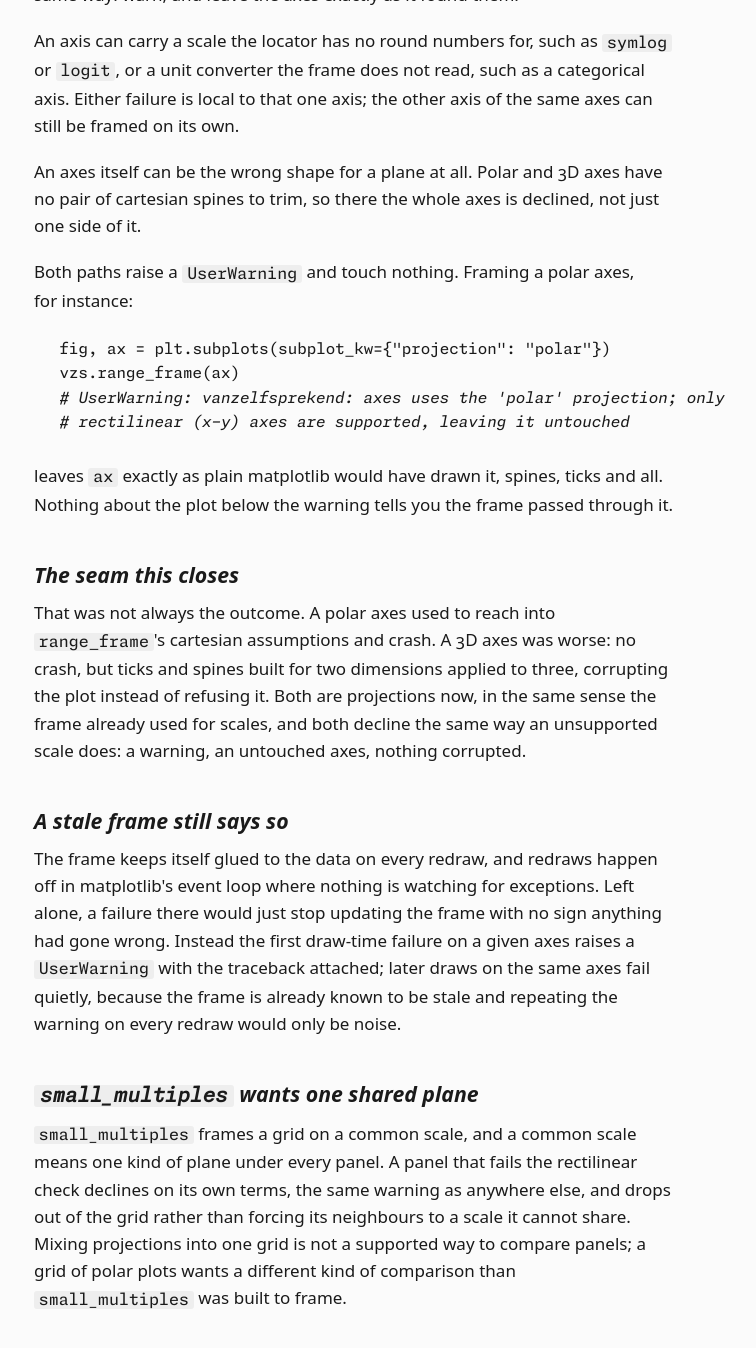
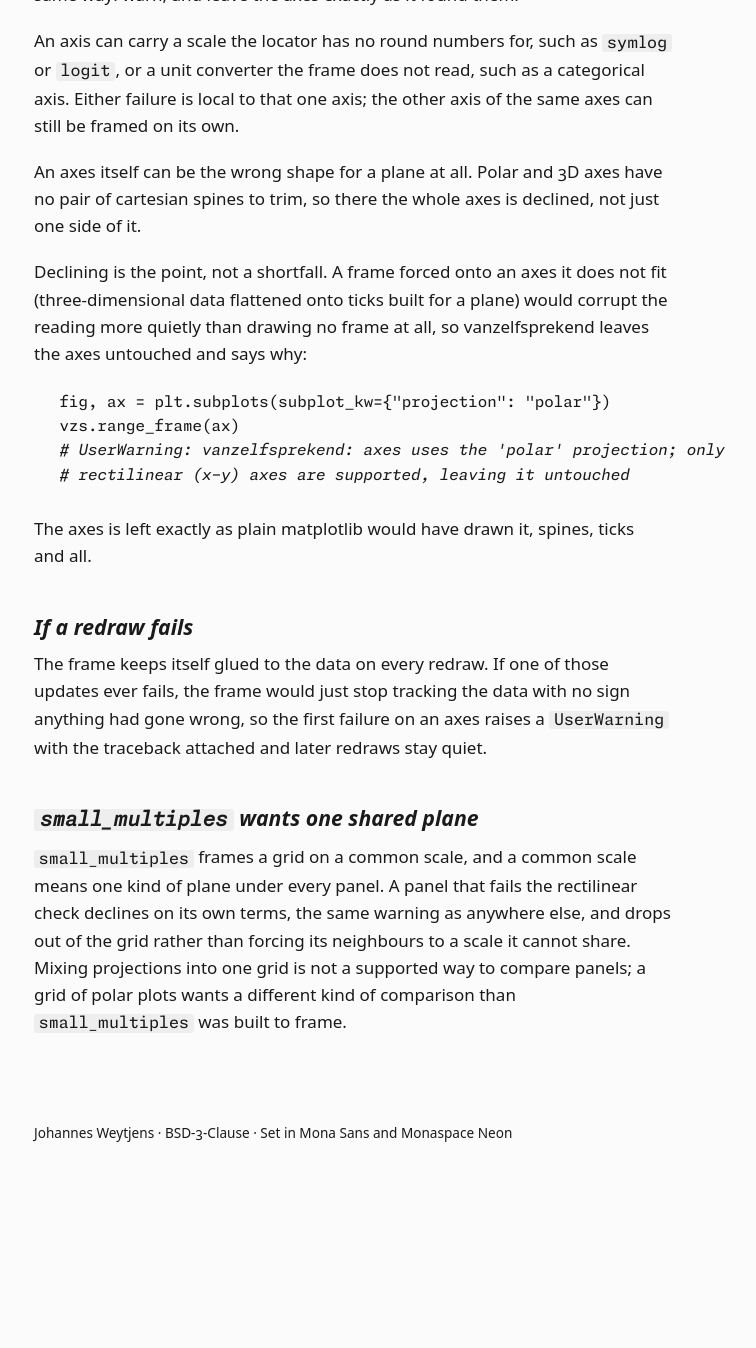
Before and after one commit to jpweytjens/vanzelfsprekend, an MkDocs documentation site: the page built from docs/explanation/scope.md, in a window 1280 px wide and 1400 px high, scrolled down 680 px. Shown: the top 1348 px of the window, without its empty margins (34-790 px from the left). Built offline with MkDocs 1.6.1, drawn with Linux system fonts in a browser that asks for light colours; some web fonts are replaced; after the commit the page ends 1892 px from its top, so only the background shows below that.

Commit message:
docs(explanation): tighten the scope page
Cut the changelog-style history section and the draw-loop internals;
fold the reason declining beats a best-effort frame into the decline
section. Keep the user-facing contract.

Claude-Session: https://claude.ai/code/session_01GJ6anr77v7GnDaeiYQ7CQC

````diff
--- a/docs/explanation/scope.md
+++ b/docs/explanation/scope.md
@@ -14,7 +14,7 @@ An axis can carry a scale the locator has no round numbers for, such as `symlog`
 
 An axes itself can be the wrong shape for a plane at all. Polar and 3D axes have no pair of cartesian spines to trim, so there the whole axes is declined, not just one side of it.
 
-Both paths raise a `UserWarning` and touch nothing. Framing a polar axes, for instance:
+Declining is the point, not a shortfall. A frame forced onto an axes it does not fit (three-dimensional data flattened onto ticks built for a plane) would corrupt the reading more quietly than drawing no frame at all, so vanzelfsprekend leaves the axes untouched and says why:
 
 ```python
 fig, ax = plt.subplots(subplot_kw={"projection": "polar"})
@@ -23,15 +23,11 @@ vzs.range_frame(ax)
 # rectilinear (x-y) axes are supported, leaving it untouched
 ```
 
-leaves `ax` exactly as plain matplotlib would have drawn it, spines, ticks and all. Nothing about the plot below the warning tells you the frame passed through it.
+The axes is left exactly as plain matplotlib would have drawn it, spines, ticks and all.
 
-## The seam this closes
+## If a redraw fails
 
-That was not always the outcome. A polar axes used to reach into `range_frame`'s cartesian assumptions and crash. A 3D axes was worse: no crash, but ticks and spines built for two dimensions applied to three, corrupting the plot instead of refusing it. Both are projections now, in the same sense the frame already used for scales, and both decline the same way an unsupported scale does: a warning, an untouched axes, nothing corrupted.
-
-## A stale frame still says so
-
-The frame keeps itself glued to the data on every redraw, and redraws happen off in matplotlib's event loop where nothing is watching for exceptions. Left alone, a failure there would just stop updating the frame with no sign anything had gone wrong. Instead the first draw-time failure on a given axes raises a `UserWarning` with the traceback attached; later draws on the same axes fail quietly, because the frame is already known to be stale and repeating the warning on every redraw would only be noise.
+The frame keeps itself glued to the data on every redraw. If one of those updates ever fails, the frame would just stop tracking the data with no sign anything had gone wrong, so the first failure on an axes raises a `UserWarning` with the traceback attached and later redraws stay quiet.
 
 ## `small_multiples` wants one shared plane
 
````
